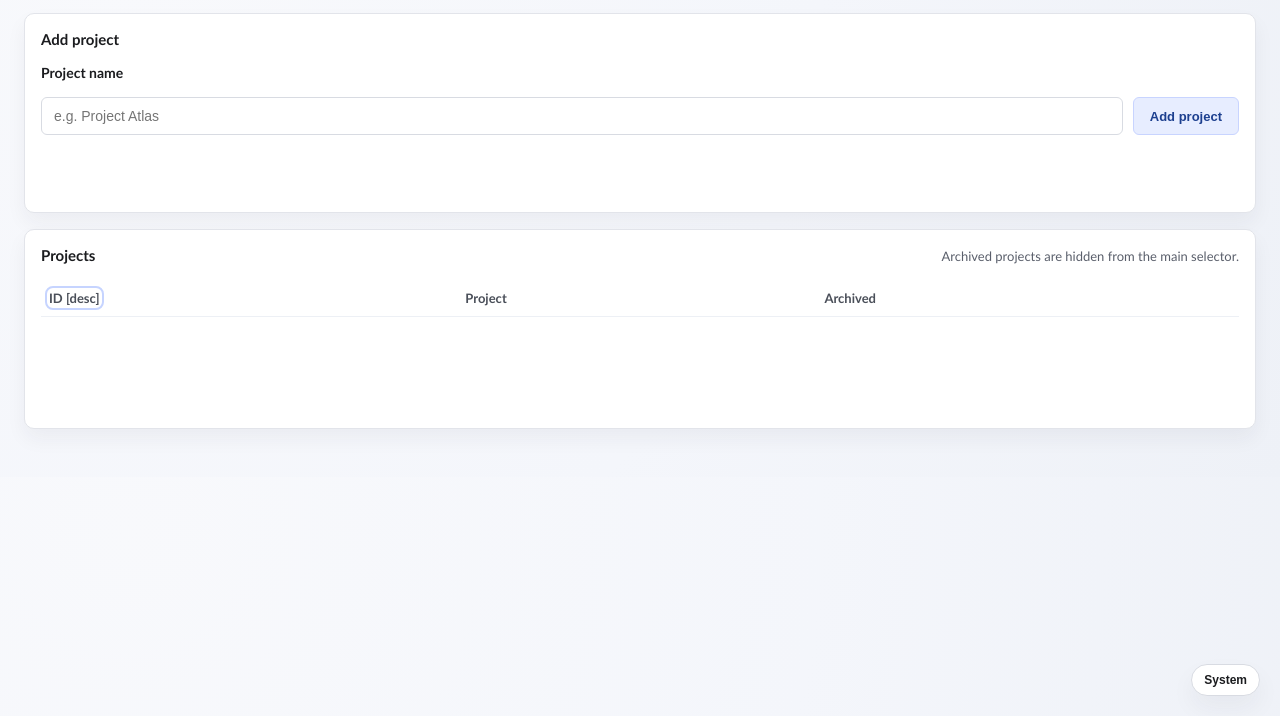
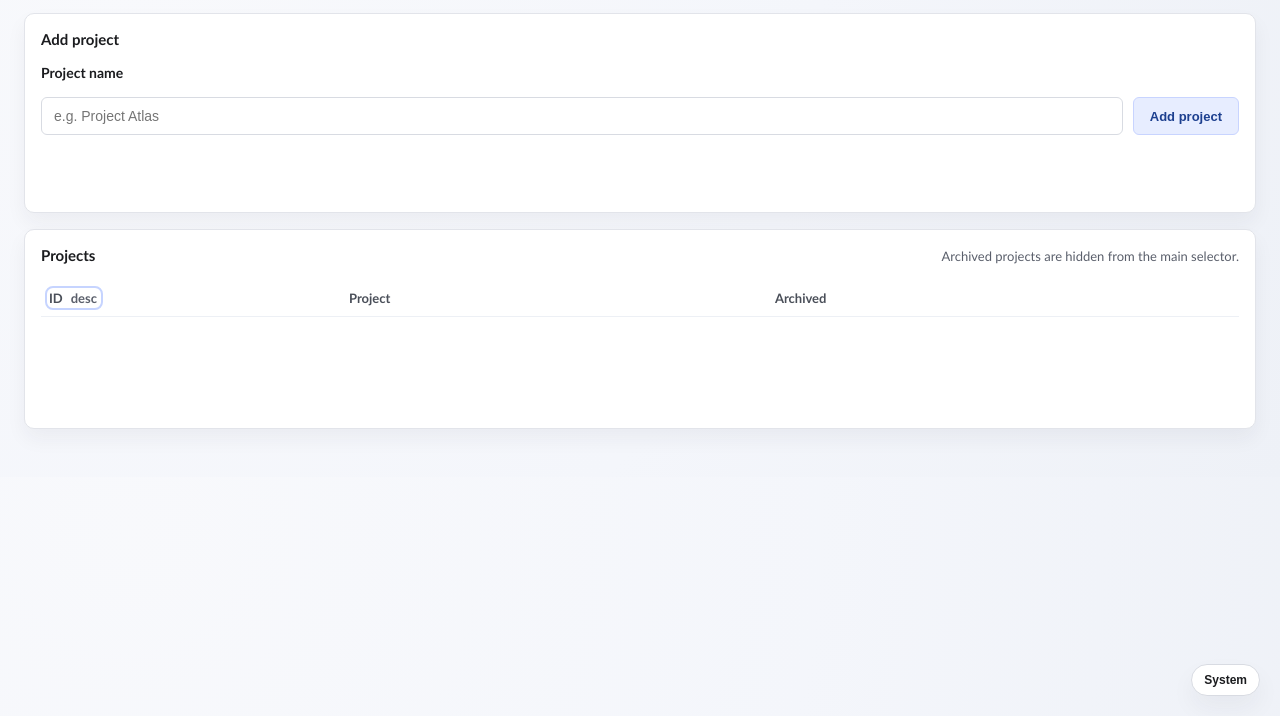
Before and after one commit to gulkily/penelope, a plain HTML site: page templates/manage_projects.html in a window 1280 px wide. Both pictures are taken after a click on the button "ID". Shown: the part 84-800 px from the top of the page. Drawn offline with Linux system fonts and the light colour scheme; no server answers.

Commit message:
style: stabilize sort header width

```diff
--- a/static/css/main.css
+++ b/static/css/main.css
@@ -535,12 +535,21 @@ body {
   color: inherit;
   font: inherit;
   cursor: pointer;
+  display: inline-flex;
+  align-items: baseline;
+  gap: 6px;
 }
 
 .table-sort:focus {
   outline: 2px solid var(--focus-ring);
   outline-offset: 2px;
   border-radius: 4px;
+}
+
+.table-sort-indicator {
+  min-width: 4ch;
+  text-transform: lowercase;
+  color: var(--text-subtle);
 }
 
 .project-link {
--- a/static/js/manage-projects.js
+++ b/static/js/manage-projects.js
@@ -74,20 +74,26 @@ function updateSortIndicators() {
     if (!key) {
       return;
     }
-    let label = button.textContent?.replace(/\s\[(asc|desc)\]$/i, "").trim() || "";
     const header = button.closest("th");
+    const indicator = button.querySelector(".table-sort-indicator");
     if (key === state.sortKey) {
-      label += state.sortDirection === "asc" ? " [asc]" : " [desc]";
+      if (indicator) {
+        indicator.textContent = state.sortDirection === "asc" ? "asc" : "desc";
+      }
       if (header) {
         header.setAttribute(
           "aria-sort",
           state.sortDirection === "asc" ? "ascending" : "descending"
         );
       }
-    } else if (header) {
-      header.setAttribute("aria-sort", "none");
+    } else {
+      if (indicator) {
+        indicator.textContent = "";
+      }
+      if (header) {
+        header.setAttribute("aria-sort", "none");
+      }
     }
-    button.textContent = label;
   });
 }
 
--- a/templates/manage_projects.html
+++ b/templates/manage_projects.html
@@ -46,17 +46,20 @@
               <tr>
                 <th>
                   <button type="button" class="table-sort" data-sort="id">
-                    ID
+                    <span class="table-sort-label">ID</span>
+                    <span class="table-sort-indicator" aria-hidden="true"></span>
                   </button>
                 </th>
                 <th>
                   <button type="button" class="table-sort" data-sort="name">
-                    Project
+                    <span class="table-sort-label">Project</span>
+                    <span class="table-sort-indicator" aria-hidden="true"></span>
                   </button>
                 </th>
                 <th>
                   <button type="button" class="table-sort" data-sort="archived">
-                    Archived
+                    <span class="table-sort-label">Archived</span>
+                    <span class="table-sort-indicator" aria-hidden="true"></span>
                   </button>
                 </th>
               </tr>
```
